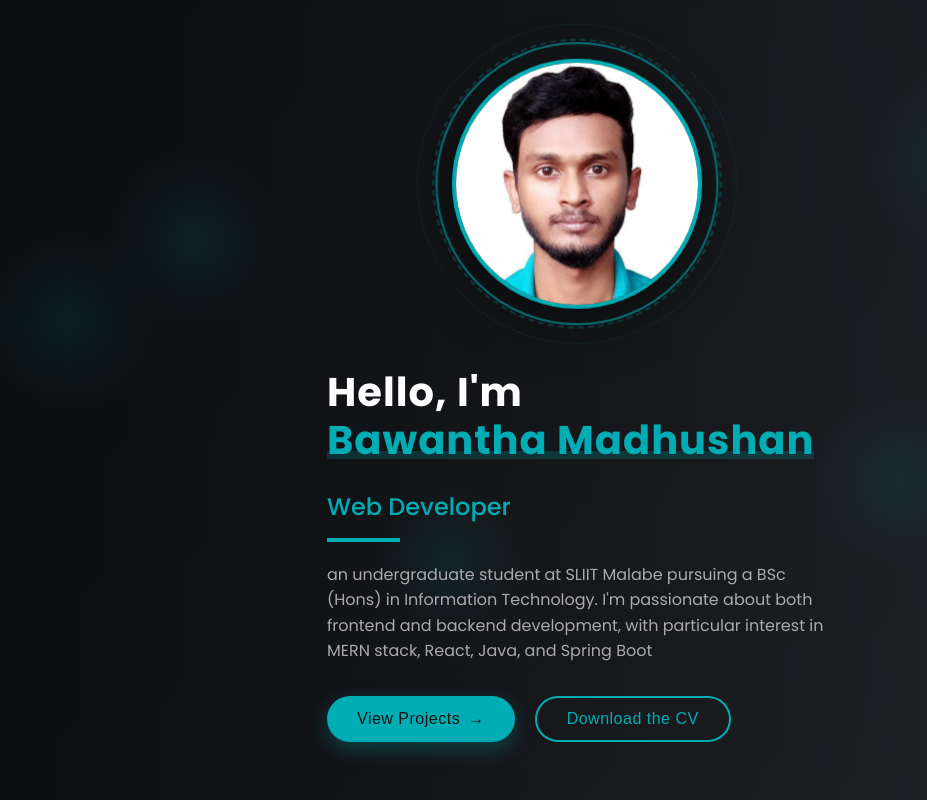
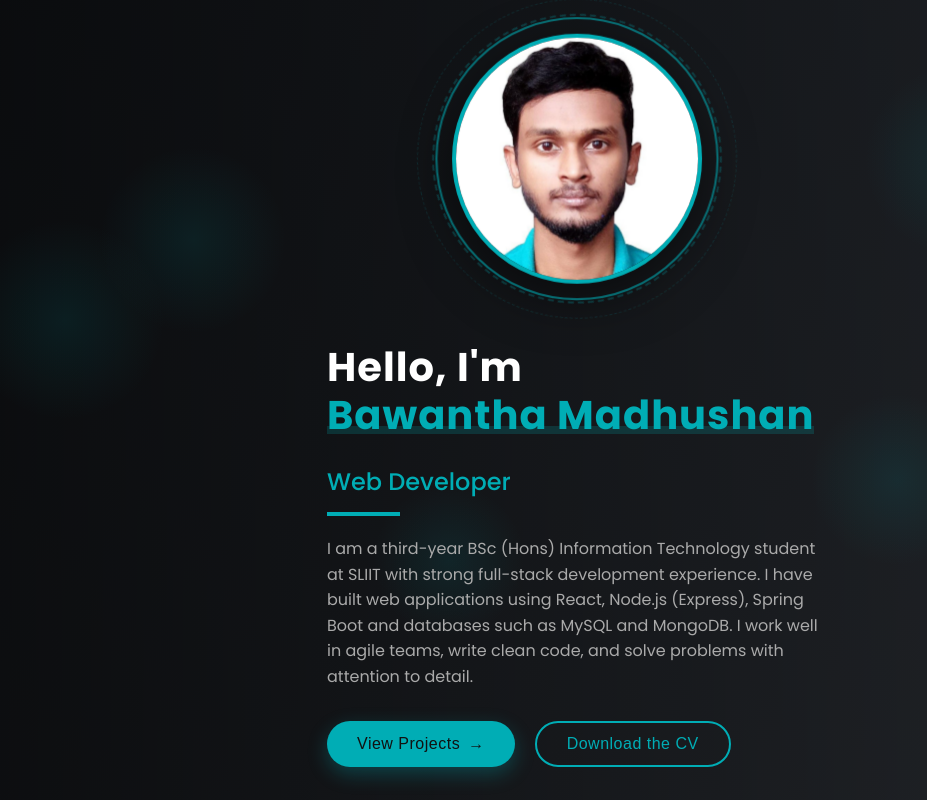
Before and after one commit to BMadhushan18/PortFolio, a React (Create React App) app: page / in a window 1280 px wide. Shown: the top 800 px of the page, without its empty margins (63-990 px from the left). Built offline with nearby package versions, Linux system fonts and the light colour scheme; grey boxes are pictures that could not be loaded.

Commit message:
Changed Bio

```diff
--- a/src/pages/Home.js
+++ b/src/pages/Home.js
@@ -110,9 +110,12 @@ const Home = () => {
                 <div className="animated-bar" />
               </div>
               <p className="bio">
-                an undergraduate student at SLIIT Malabe pursuing a BSc (Hons) in Information Technology. I&apos;m
-                passionate about both frontend and backend development, with particular interest in MERN stack,
-                React, Java, and Spring Boot
+                I am a third-year BSc (Hons) Information Technology
+student at SLIIT with strong full-stack development
+experience. I have built web applications using React,
+Node.js (Express), Spring Boot and databases such as
+MySQL and MongoDB. I work well in agile teams, write
+clean code, and solve problems with attention to detail.
               </p>
               <div className="cta-buttons">
                 <button
```
